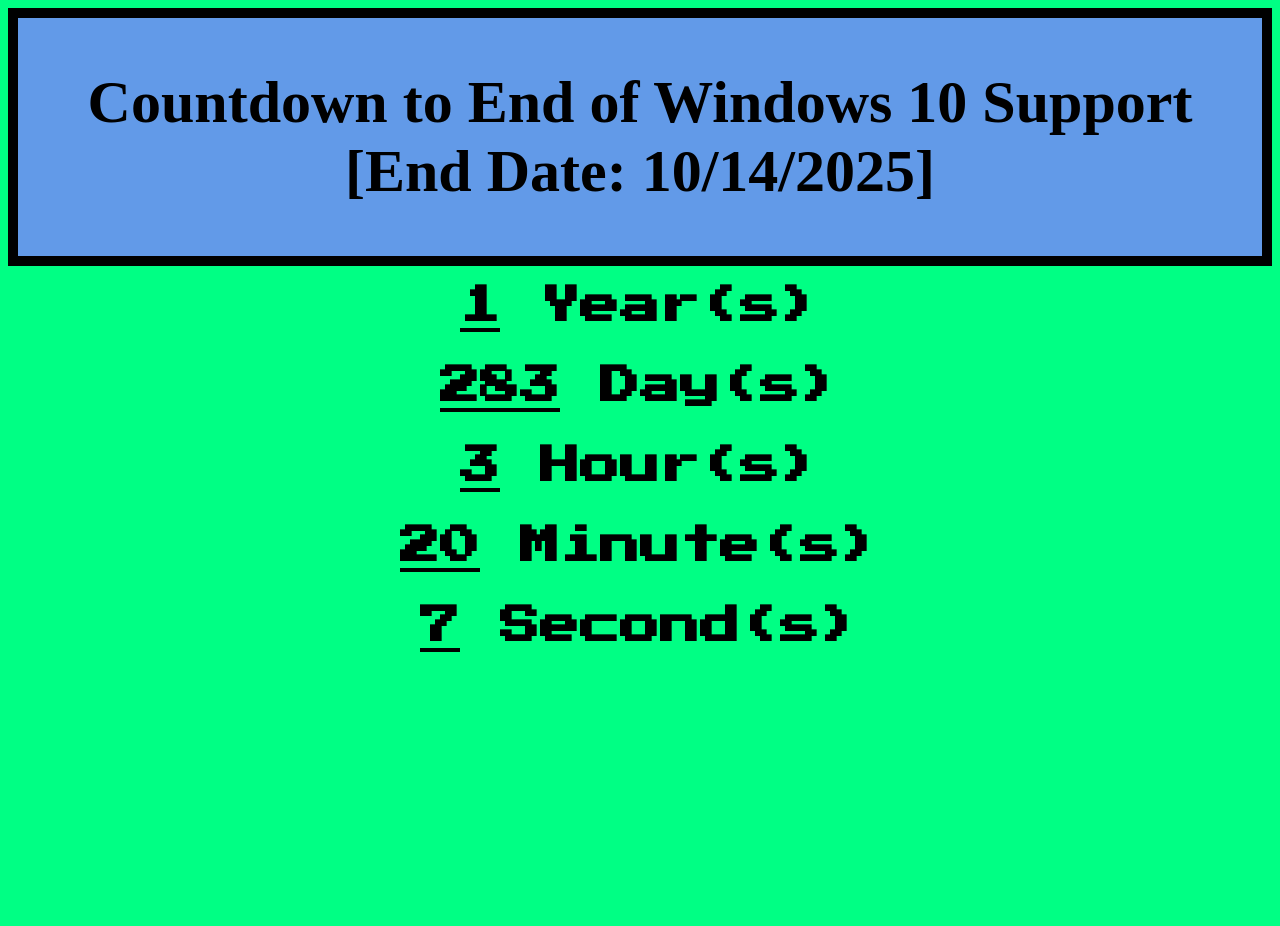
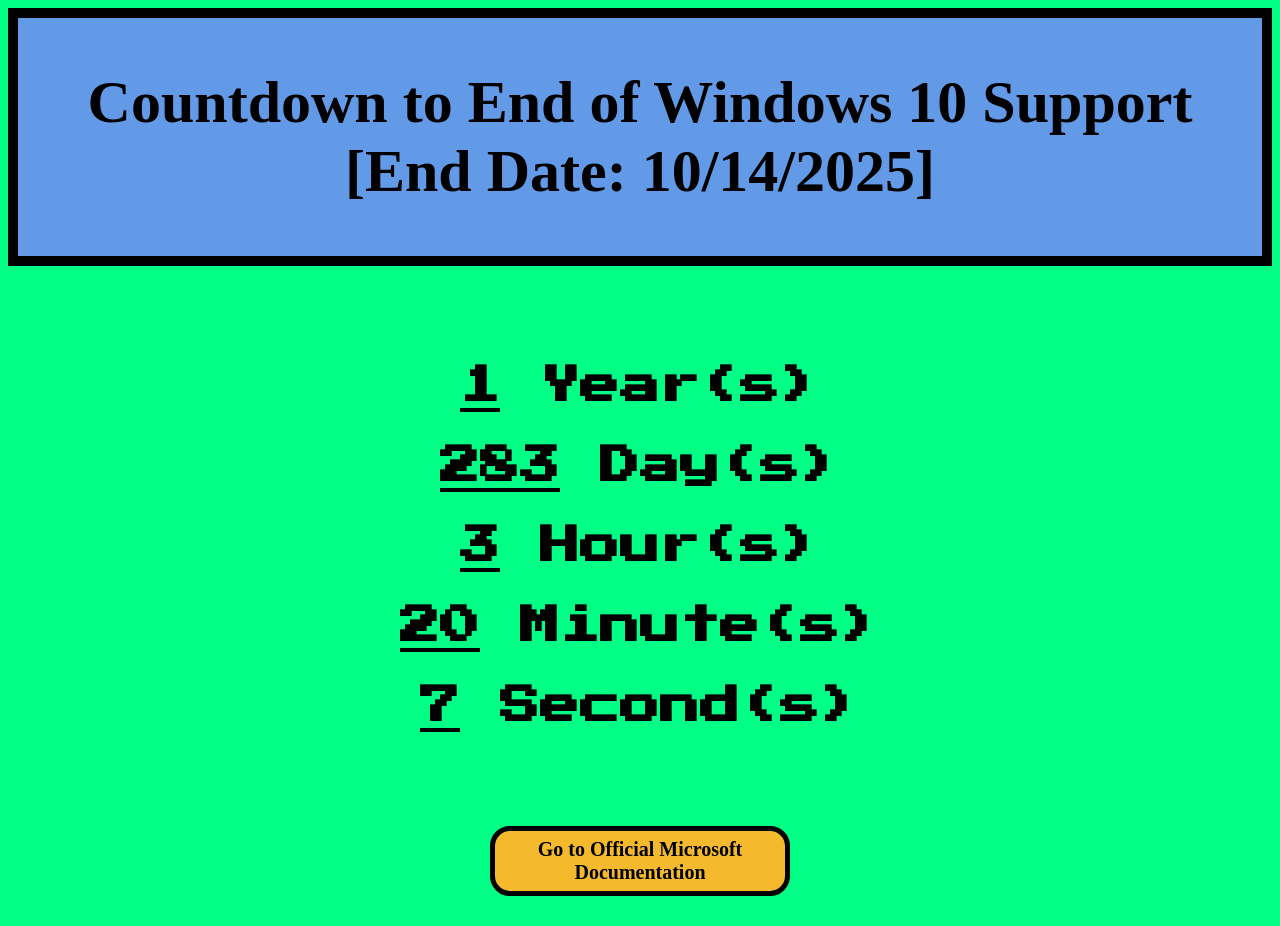
Before and after one commit to ak89mkii/countdown-app-windows-10, a plain HTML site: page index.html in a window 1280 px wide. Before the commit the page ends 800 px from the top, so only its background shows below. Drawn offline with Linux system fonts and the light colour scheme; a web font is replaced by a local one.

Commit message:
Added button.

```diff
--- a/index.html
+++ b/index.html
@@ -18,6 +18,9 @@
             <h1>Countdown to End of Windows 10 Support [End Date: 10/14/2025]</h1>
         </div>
         <div id="countdown"></div>
+        <div class='container'>
+            <a href="https://learn.microsoft.com/en-us/lifecycle/products/windows-10-home-and-pro"><button class="button">Go to Official Microsoft Documentation</button></a>
+        </div>
     <!-- </container> -->
 <script src="script.js"></script>
 
--- a/style.css
+++ b/style.css
@@ -10,7 +10,7 @@
     text-align: center;
     color: black;
     background-color: rgb(98, 154, 232);
-    margin-bottom: 20px;
+    margin-bottom: 100px;
     padding: 10px;
     border-style: solid;
     border-width: 10px;
@@ -22,3 +22,26 @@
     font-weight: bold;
     text-align: center;
 }
+
+.container {
+    height: 200px;
+    position: relative;
+    text-align: center;
+}
+
+.button {
+    width: 300px;
+    height: 70px;
+    margin-top: 100px;
+    /* margin: 0;
+    position: absolute; */
+    text-align: center;
+    border-style: solid;
+    border-width: 5px;
+    border-radius: 20px;
+    font-family: 'Rubik Doodle Shadow';
+    background-color: rgb(245, 185, 46);
+    font-size: 20px;
+    font-weight: bolder;
+    cursor: pointer;
+}
```
